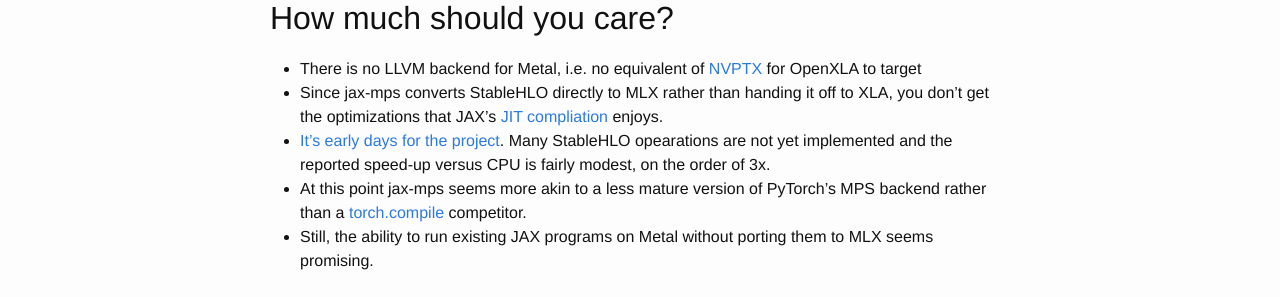
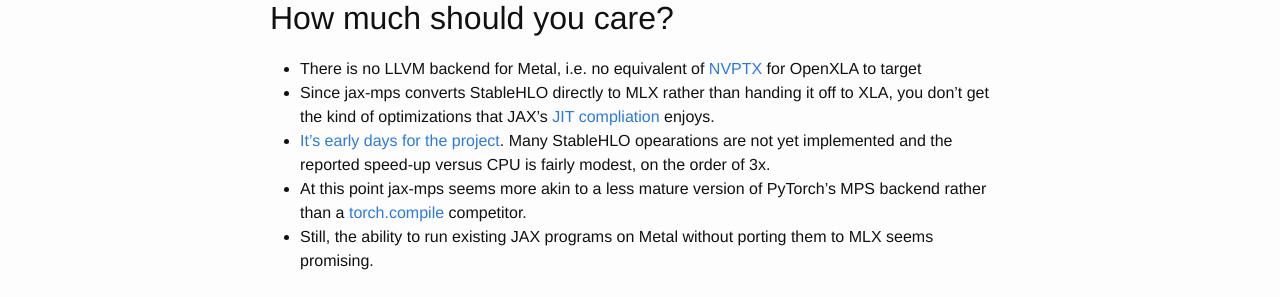
Before and after one commit to vglazer/vglazer.github.io, a Jekyll site: the page built from _posts/2026-04-12-jax-mps.md, in a window 1280 px wide. Shown: the part 500-797 px from the top of the page. Built offline with Jekyll 4.4.1, drawn with Linux system fonts in a browser that asks for light colours; nearby versions of some CDN libraries.

Commit message:
typo fix

```diff
--- a/_posts/2026-04-12-jax-mps.md
+++ b/_posts/2026-04-12-jax-mps.md
@@ -17,7 +17,7 @@ categories: ml openxla stablehlo pjrt llvm osx mlx jax metal mps mac
 ## How much should you care?
 
 - There is no LLVM backend for Metal, i.e. no equivalent of [NVPTX](https://llvm.org/docs/NVPTXUsage.html) for OpenXLA to target
-- Since jax-mps converts StableHLO directly to MLX rather than handing it off to XLA, you don't get the optimizations that JAX's [JIT compliation](https://docs.jax.dev/en/latest/jit-compilation.html) enjoys.
+- Since jax-mps converts StableHLO directly to MLX rather than handing it off to XLA, you don't get the kind of optimizations that JAX's [JIT compliation](https://docs.jax.dev/en/latest/jit-compilation.html) enjoys.
 - [It's early days for the project](https://github.com/jax-ml/jax/discussions/34648). Many StableHLO opearations are not yet implemented and the reported speed-up versus CPU is fairly modest, on the order of 3x.
 - At this point jax-mps seems more akin to a less mature version of PyTorch's MPS backend rather than a [torch.compile](https://docs.pytorch.org/tutorials/intermediate/torch_compile_tutorial.html) competitor.
 - Still, the ability to run existing JAX programs on Metal without porting them to MLX seems promising.
```
